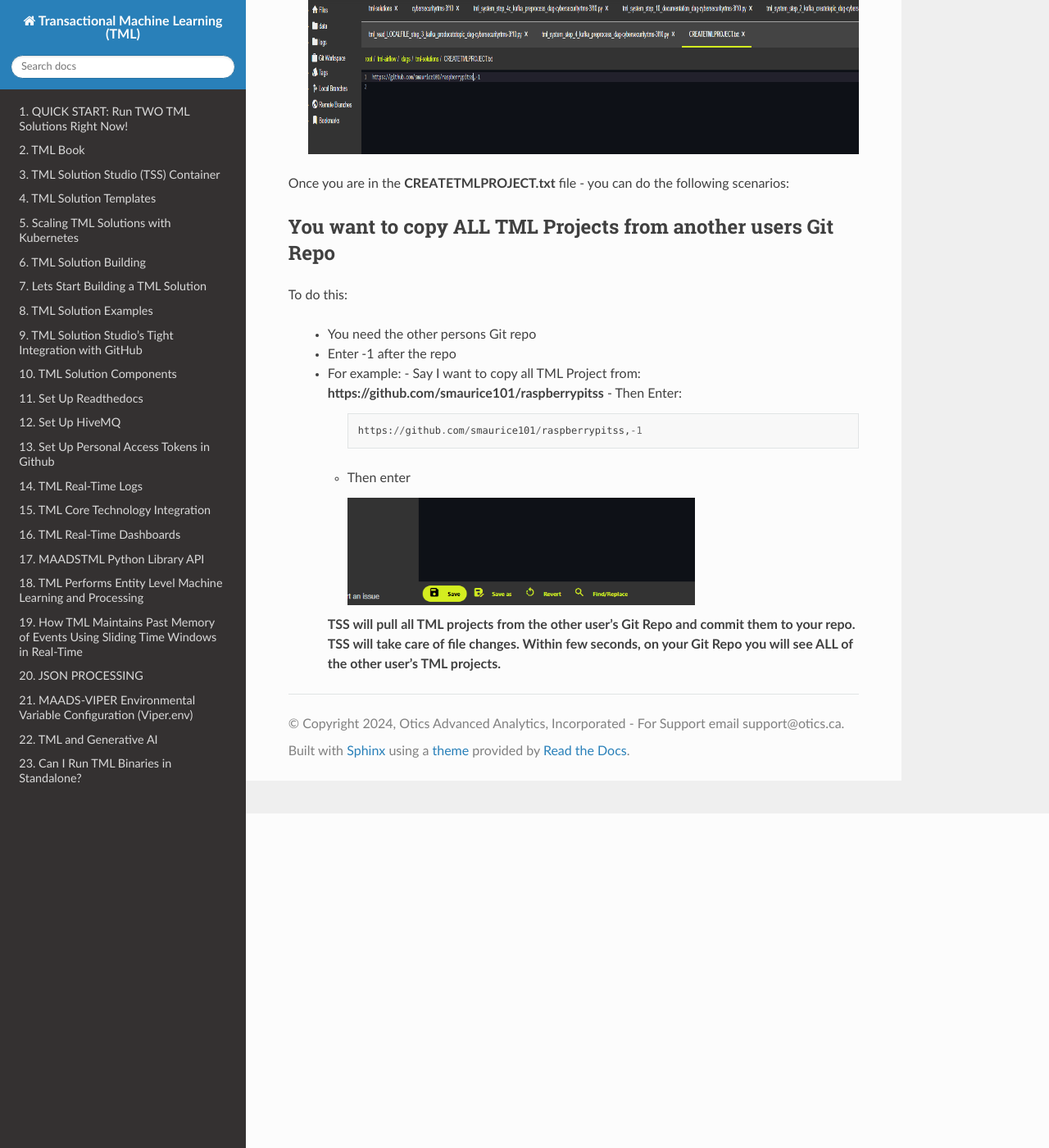
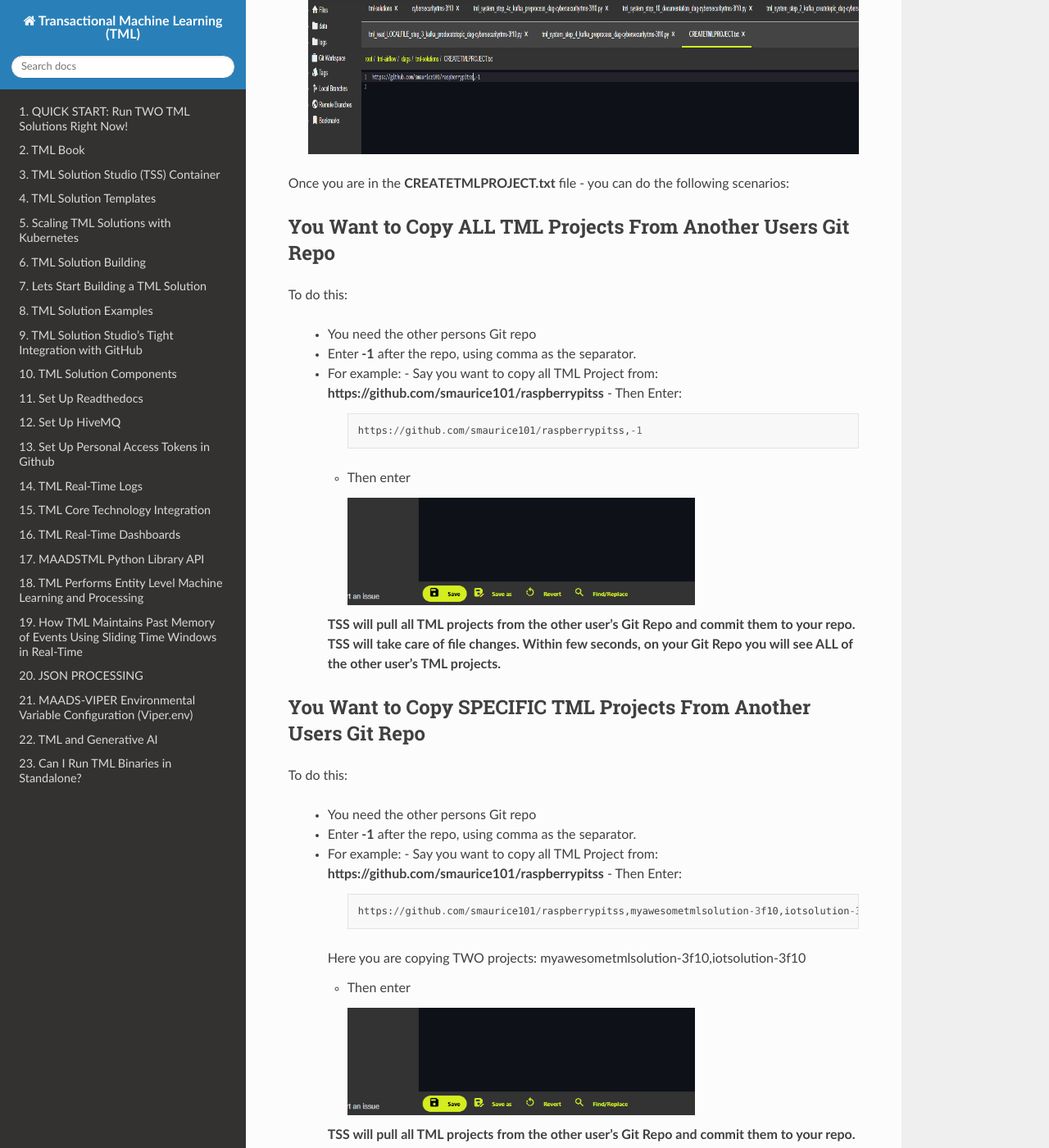
Before and after one commit to smaurice101/readthedocs, a Sphinx documentation site: the page built from docs/source/usercopy.rst, in a window 1280 px wide and 1400 px high, scrolled down 408 px. Shown: the whole window at 82% size. Built offline with Sphinx 7.4.7 and the Read the Docs theme 3.1.0, drawn with Linux system fonts in a browser that asks for light colours.

Commit message:
Update usercopy.rst

```diff
--- a/docs/source/usercopy.rst
+++ b/docs/source/usercopy.rst
@@ -15,15 +15,15 @@
 
 Once you are in the **CREATETMLPROJECT.txt** file - you can do the following scenarios:
 
-You want to copy ALL TML Projects from another users Git Repo
+You Want to Copy ALL TML Projects From Another Users Git Repo
 ------------------------------------------------------
 
 To do this:
 
   - You need the other persons Git repo
-  - Enter -1 after the repo
+  - Enter **-1** after the repo, using comma as the separator.
   - For example:
-    - Say I want to copy all TML Project from: **https://github.com/smaurice101/raspberrypitss**
+    - Say you want to copy all TML Project from: **https://github.com/smaurice101/raspberrypitss**
     - Then Enter:
 
       .. code-block::
@@ -36,3 +36,27 @@
          :scale: 70%
 
     **TSS will pull all TML projects from the other user's Git Repo and commit them to your repo.  TSS will take care of file changes.  Within few seconds, on your Git Repo you will see ALL of the other user's TML projects.**
+
+You Want to Copy SPECIFIC TML Projects From Another Users Git Repo
+------------------------------------------------------
+
+To do this:
+
+  - You need the other persons Git repo
+  - Enter **-1** after the repo, using comma as the separator.
+  - For example:
+    - Say you want to copy all TML Project from: **https://github.com/smaurice101/raspberrypitss**
+    - Then Enter:
+
+      .. code-block::
+
+         https://github.com/smaurice101/raspberrypitss,myawesometmlsolution-3f10,iotsolution-3f10
+
+    Here you are copying TWO projects: myawesometmlsolution-3f10,iotsolution-3f10
+
+    - Then enter
+
+      .. figure:: usercopy2.png
+         :scale: 70%
+
+    **TSS will pull all TML projects from the other user's Git Repo and commit them to your repo.  TSS will take care of file changes.  Within few seconds, on your Git Repo you will see ALL of the other user's TML projects.**
```
